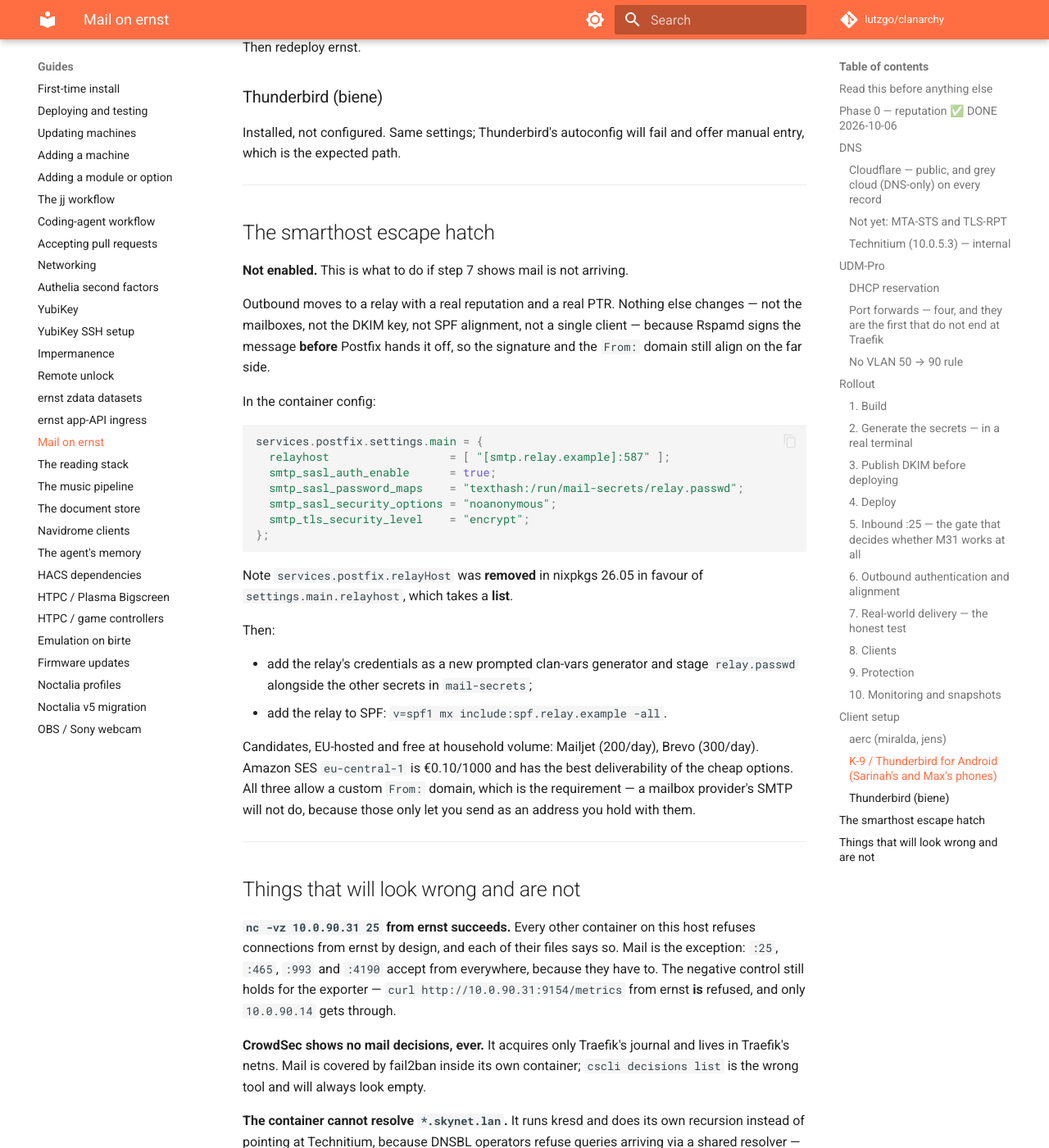
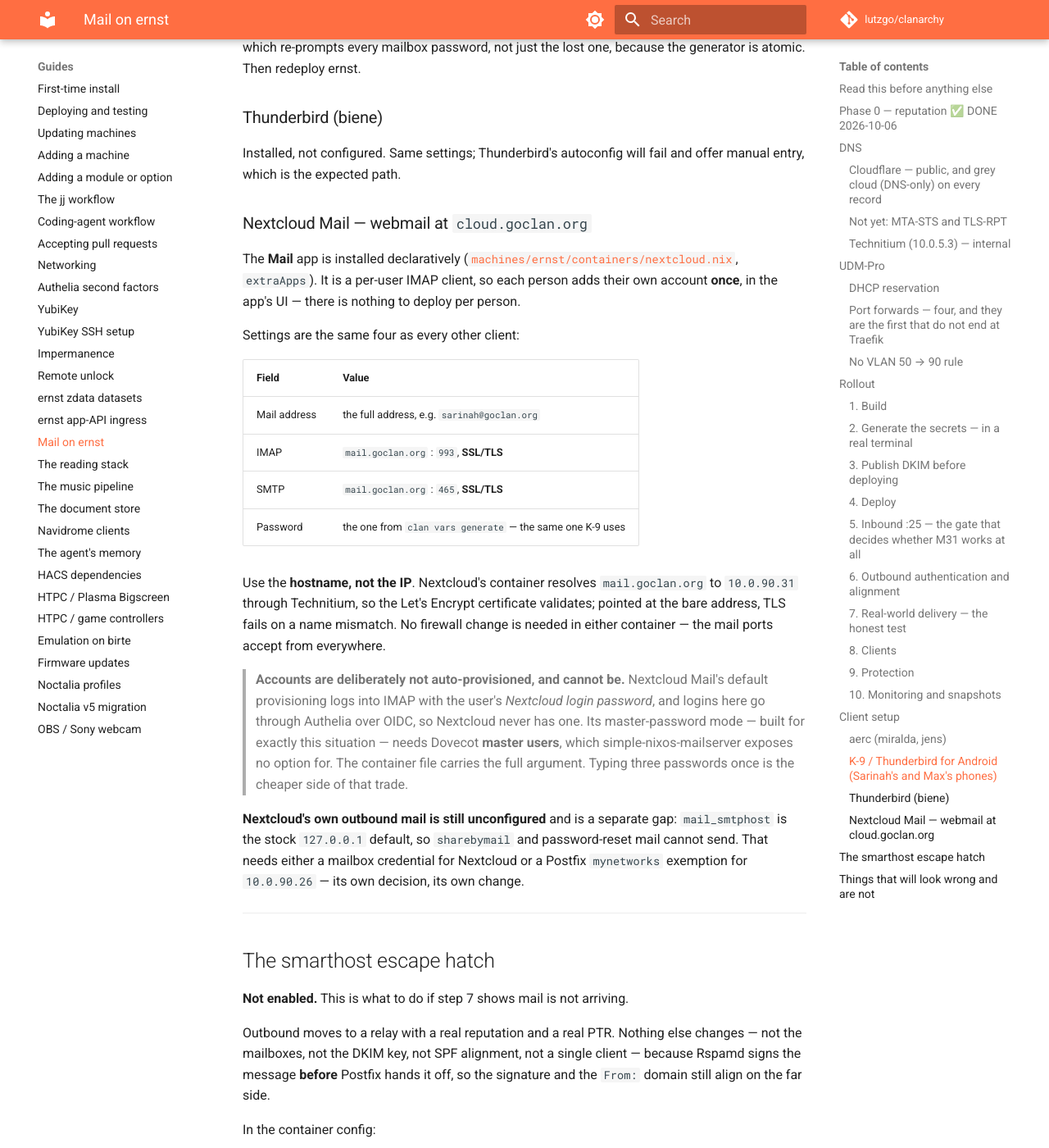
Before and after one commit to lutzgo/clanarchy, an MkDocs documentation site: the page built from docs/guides/mail.md, in a window 1280 px wide and 1400 px high, scrolled down 8672 px. Shown: the whole window at 82% size. Built offline with MkDocs 1.6.1 and Material for MkDocs 9.7.7, drawn with Linux system fonts in a browser that asks for light colours; comment, search, counter and statistics services are not loaded; some of the changed text lies outside the part shown.

Commit message:
Add the Nextcloud Mail app as a webmail client for the household (#289)

```diff
--- a/docs/guides/mail.md
+++ b/docs/guides/mail.md
@@ -6,7 +6,8 @@
 here is a step somebody has to take at Cloudflare, on the UDM-Pro, in
 Technitium, or on a phone.
 
-Five mailboxes, one domain, no webmail:
+Five mailboxes, one domain. Webmail is the Nextcloud **Mail** app at
+`cloud.goclan.org` — see [Nextcloud Mail](#nextcloud-mail--webmail-at-cloudgoclanorg):
 
 | Mailbox | Also receives | Used from |
 |---|---|---|
@@ -387,6 +388,42 @@
 Installed, not configured. Same settings; Thunderbird's autoconfig will fail
 and offer manual entry, which is the expected path.
 
+### Nextcloud Mail — webmail at `cloud.goclan.org`
+
+The **Mail** app is installed declaratively
+([`machines/ernst/containers/nextcloud.nix`](../../machines/ernst/containers/nextcloud.nix),
+`extraApps`). It is a per-user IMAP client, so each person adds their own
+account **once**, in the app's UI — there is nothing to deploy per person.
+
+Settings are the same four as every other client:
+
+| Field | Value |
+|---|---|
+| Mail address | the full address, e.g. `sarinah@goclan.org` |
+| IMAP | `mail.goclan.org` : `993`, **SSL/TLS** |
+| SMTP | `mail.goclan.org` : `465`, **SSL/TLS** |
+| Password | the one from `clan vars generate` — the same one K-9 uses |
+
+Use the **hostname, not the IP**. Nextcloud's container resolves
+`mail.goclan.org` to `10.0.90.31` through Technitium, so the Let's Encrypt
+certificate validates; pointed at the bare address, TLS fails on a name
+mismatch. No firewall change is needed in either container — the mail ports
+accept from everywhere.
+
+> **Accounts are deliberately not auto-provisioned, and cannot be.** Nextcloud
+> Mail's default provisioning logs into IMAP with the user's *Nextcloud login
+> password*, and logins here go through Authelia over OIDC, so Nextcloud never
+> has one. Its master-password mode — built for exactly this situation — needs
+> Dovecot **master users**, which simple-nixos-mailserver exposes no option
+> for. The container file carries the full argument. Typing three passwords
+> once is the cheaper side of that trade.
+
+**Nextcloud's own outbound mail is still unconfigured** and is a separate gap:
+`mail_smtphost` is the stock `127.0.0.1` default, so `sharebymail` and
+password-reset mail cannot send. That needs either a mailbox credential for
+Nextcloud or a Postfix `mynetworks` exemption for `10.0.90.26` — its own
+decision, its own change.
+
 ---
 
 ## The smarthost escape hatch
```
Also changed, not shown: 1 other file.
